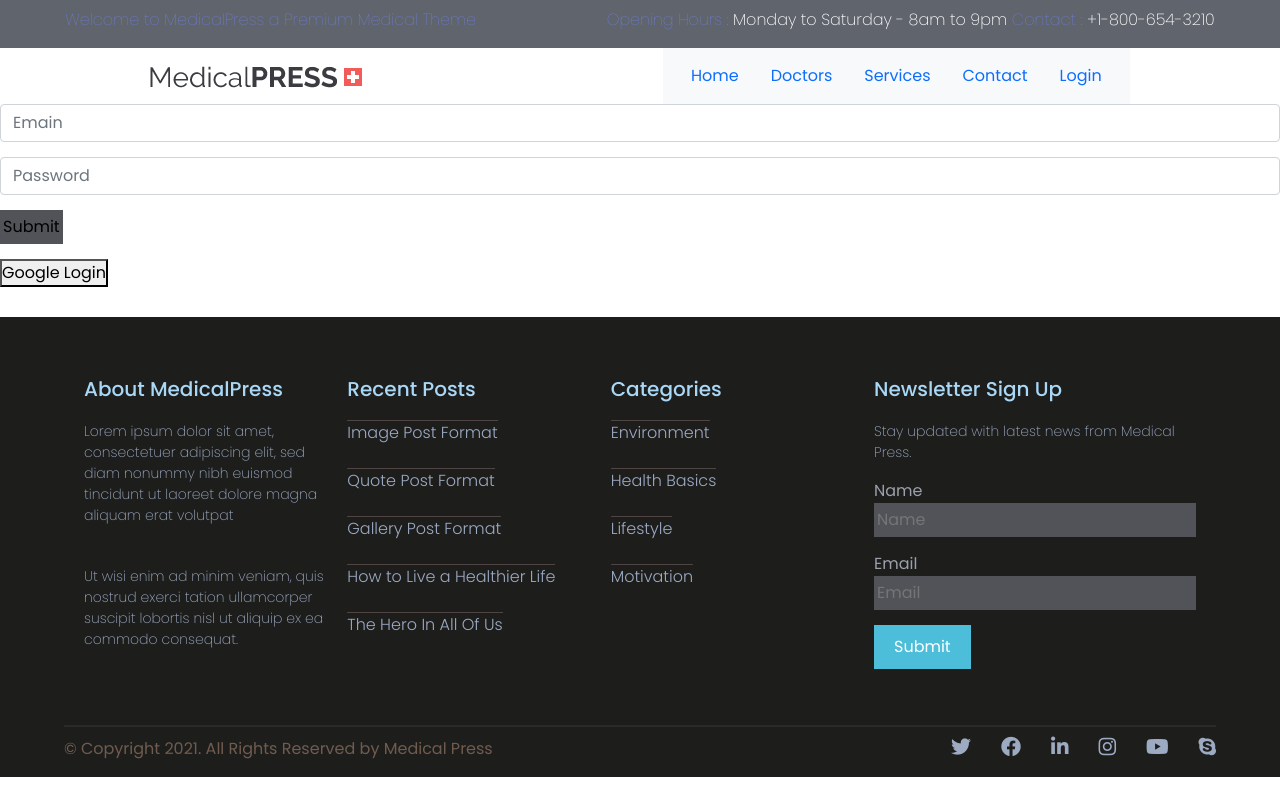
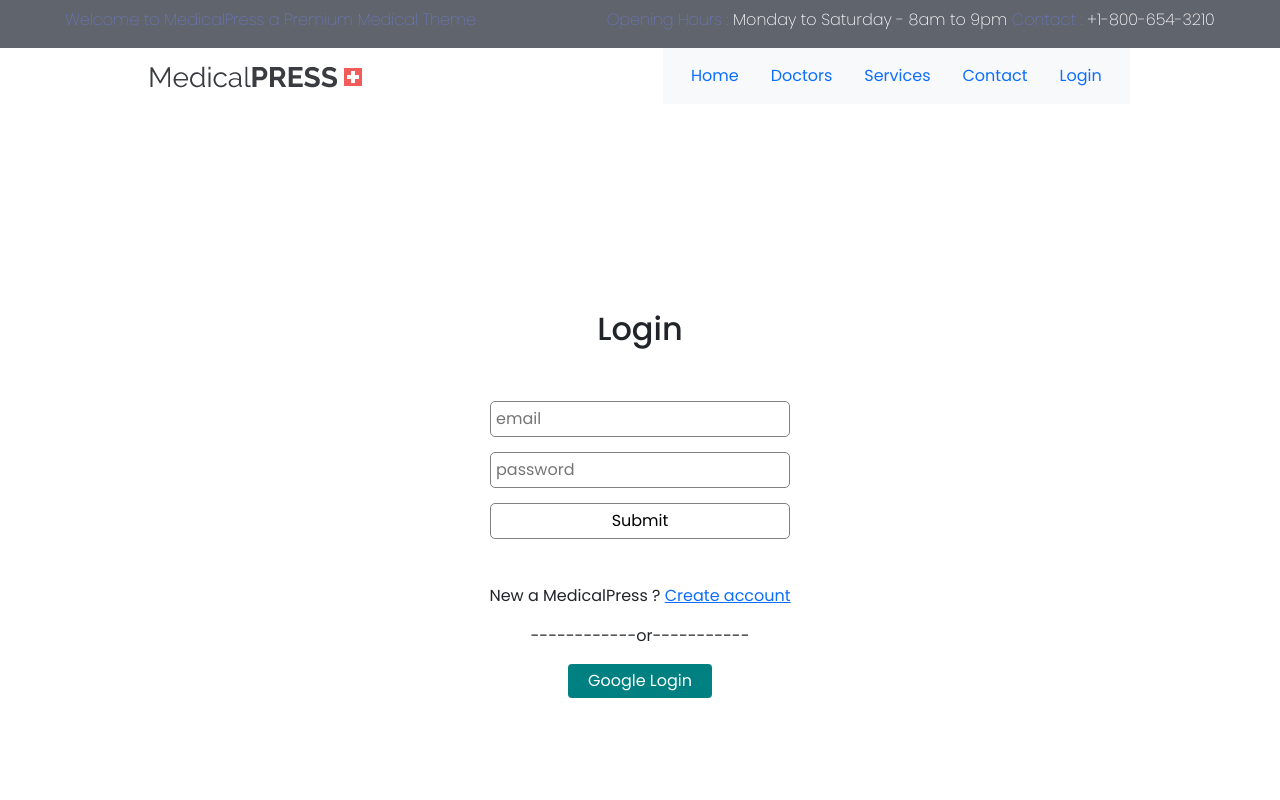
Before and after one commit to kawsar007/health-care, a React (Create React App) app: page /login in a window 1280 px wide. Shown: the top 800 px of the page. Built offline with nearby package versions, Linux system fonts and the light colour scheme; no server answers.

Commit message:
Design Login, Register Page

```diff
--- a/package.json
+++ b/package.json
@@ -10,6 +10,7 @@
     "react": "^17.0.2",
     "react-bootstrap": "^1.6.4",
     "react-dom": "^17.0.2",
+    "react-hook-form": "^7.17.4",
     "react-icons": "^4.3.1",
     "react-router-dom": "^5.3.0",
     "react-scripts": "4.0.3",
--- a/src/App.js
+++ b/src/App.js
@@ -11,6 +11,7 @@ import Contact from './pages/contact/Contact';
 import Doctors from "./pages/doctors/Doctors";
 import Login from "./pages/login/Login";
 import NotFound from "./pages/notFound/NotFound";
+import Register from "./pages/register/Register";
 import Services from './pages/services/Services';
 import PrivateRoute from "./privateRoute/PrivateRoute";
 
@@ -36,6 +37,9 @@ function App() {
           <Route path="/login">
             <Login />
           </Route>
+          <Route path="/register">
+            <Register />
+          </Route>
           <Route path="">
             <NotFound />
           </Route>
--- a/src/css/utilities.css
+++ b/src/css/utilities.css
@@ -47,3 +47,12 @@
 .page-banner img {
   width: 100%;
 }
+
+.googleBtn {
+  padding: 5px 20px;
+  background-color: teal;
+  color: white;
+  font-weight: 400;
+  border: none;
+  border-radius: 4px;
+}
--- /dev/null
+++ b/src/pages/login/Login.css
@@ -0,0 +1,42 @@
+.login {
+  display: flex;
+  flex-direction: column;
+  justify-content: center;
+  align-items: center;
+  flex-wrap: wrap;
+}
+.login h2 {
+  text-align: center;
+}
+
+.login-form {
+  margin: 30px 100px;
+}
+
+.login-form input {
+  display: block;
+  margin-top: 15px;
+  padding: 5px;
+  border: 1px solid gray;
+  border-radius: 5px;
+  width: 300px;
+  background-color: white;
+}
+.submit:hover {
+  background-color: teal;
+  color: white;
+}
+.login-bottom {
+  display: flex;
+  justify-content: center;
+  flex-wrap: wrap;
+  align-items: center;
+}
+
+.loginBtn {
+  display: flex;
+  flex-direction: column;
+  justify-content: center;
+  align-items: center;
+  flex-wrap: wrap;
+}
--- a/src/pages/login/Login.js
+++ b/src/pages/login/Login.js
@@ -1,27 +1,43 @@
 import React from 'react';
+import { useForm } from 'react-hook-form';
 import { useHistory, useLocation } from 'react-router';
+import { Link } from 'react-router-dom';
+import "../../css/utilities.css";
 import useAuth from '../../hooks/useAuth';
+import './Login.css';
 
 function Login() {
+    const { register, handleSubmit, watch, formState: { errors } } = useForm();
+    const onSubmit = data => console.log(data);
     const history = useHistory();
     const location = useLocation();
     const { signInWithGoogle, user } = useAuth();
     const redirect_url = location.state?.from || "/"
     const handleGoogleLogin = () => {
         signInWithGoogle()
-          .then(result => {
-             history.push(redirect_url)
-          })
+            .then(result => {
+                history.push(redirect_url)
+            })
     }
     console.log(user, "User");
     return (
-        <div>
-            <form>
-                <input type="email" className="form-control" placeholder="Emain"/>
-                <input type="password" className="form-control" placeholder="Password"/>
-                <input type="submit" />
+        <div className="login">
+            <h2>Login</h2>
+            <form className="login-form" onSubmit={handleSubmit(onSubmit)}>
+
+                <input placeholder="email" {...register("exampleRequired", { required: true })} />
+                {errors.exampleRequired && <span>This field is required</span>}
+
+                <input defaultValue="" placeholder="password" {...register("password")} />
+
+                <input className="submit" type="submit" />
             </form>
-            <button onClick={handleGoogleLogin} type="button">Google Login</button>
+            <div className="loginBtn">
+                <p>New a MedicalPress ? <Link to="register">Create account</Link> </p>
+                <p>------------or-----------</p>
+                <button onClick={handleGoogleLogin} type="button" className="googleBtn">Google Login</button>
+            </div>
+
         </div>
     )
 }
--- /dev/null
+++ b/src/pages/register/Register.css
@@ -0,0 +1,46 @@
+.login {
+  display: flex;
+  flex-direction: column;
+  justify-content: center;
+  align-items: center;
+  flex-wrap: wrap;
+  height: 100vh;
+}
+.login h2 {
+  text-align: center;
+}
+
+.login-form {
+  margin: 30px 100px;
+}
+
+.login-form input {
+  display: block;
+  margin-top: 15px;
+  padding: 5px;
+  border: 1px solid gray;
+  border-radius: 5px;
+  width: 300px;
+  background-color: white;
+}
+.submit {
+  transition: 1s ease;
+}
+.submit:hover {
+  background-color: teal;
+  color: white;
+}
+.login-bottom {
+  display: flex;
+  justify-content: center;
+  flex-wrap: wrap;
+  align-items: center;
+}
+
+.loginBtn {
+  display: flex;
+  flex-direction: column;
+  justify-content: center;
+  align-items: center;
+  flex-wrap: wrap;
+}
--- /dev/null
+++ b/src/pages/register/Register.js
@@ -0,0 +1,33 @@
+import React from 'react';
+import { useForm } from 'react-hook-form';
+import { Link } from 'react-router-dom';
+import './Register.css';
+
+function Register() {
+    const { register, handleSubmit, watch, formState: { errors } } = useForm();
+    const onSubmit = data => console.log(data);
+    return (
+        <div className="login">
+            <h2>Register</h2>
+            <form className="login-form" onSubmit={handleSubmit(onSubmit)}>
+
+               <input defaultValue="" placeholder="username" {...register("username")} />
+
+
+                <input placeholder="email" {...register("exampleRequired", { required: true })} />
+                {errors.exampleRequired && <span>This field is required</span>}
+
+                <input defaultValue="" placeholder="password" {...register("password")} />
+
+                <input className="submit" type="submit" />
+            </form>
+            <div className="loginBtn">
+                <p>Already have an account? <Link to="login">Login</Link> </p>
+
+            </div>
+
+        </div>
+    )
+}
+
+export default Register;
```
Also changed, not shown: 1 other file (tests, documents, lock files or other folders).
